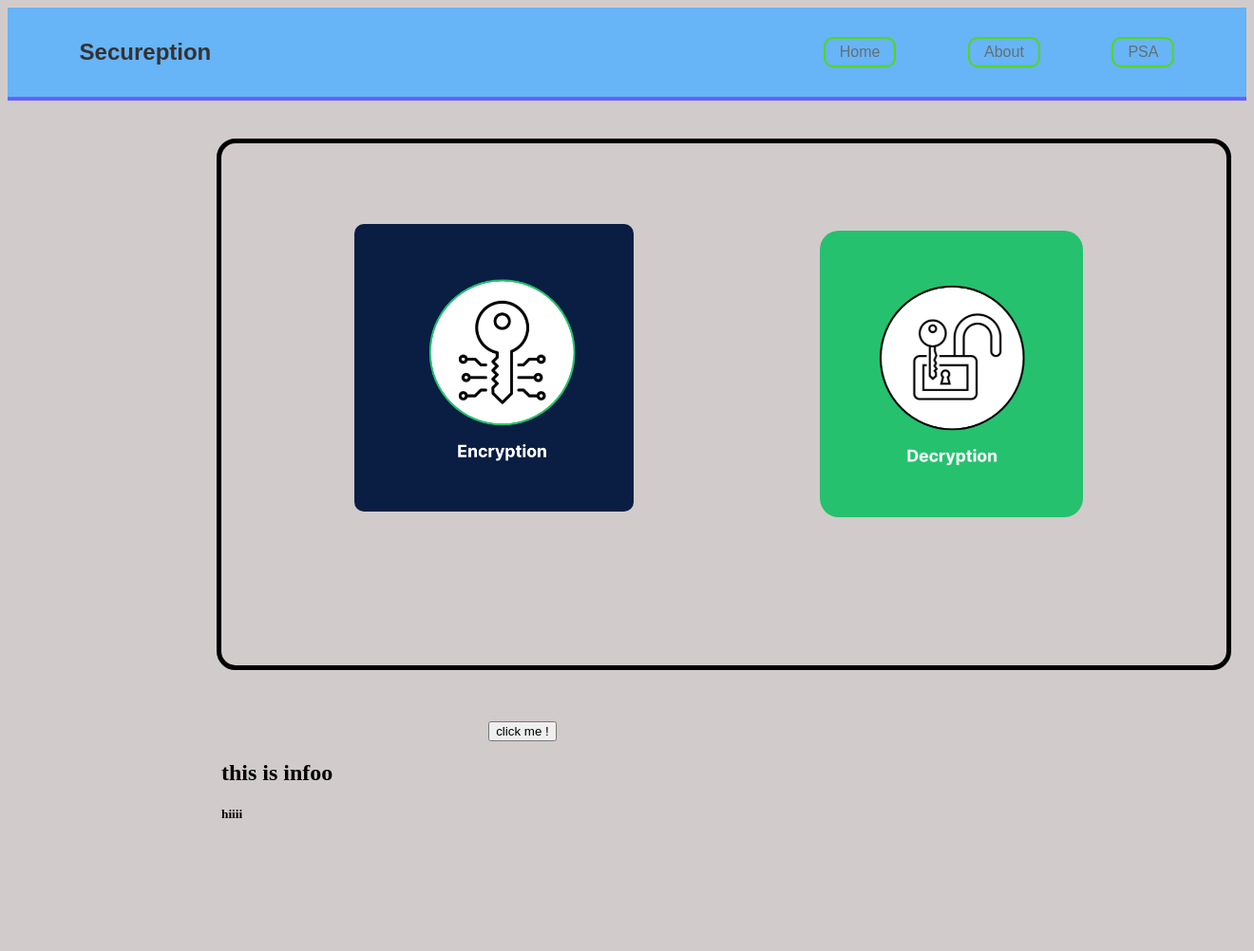
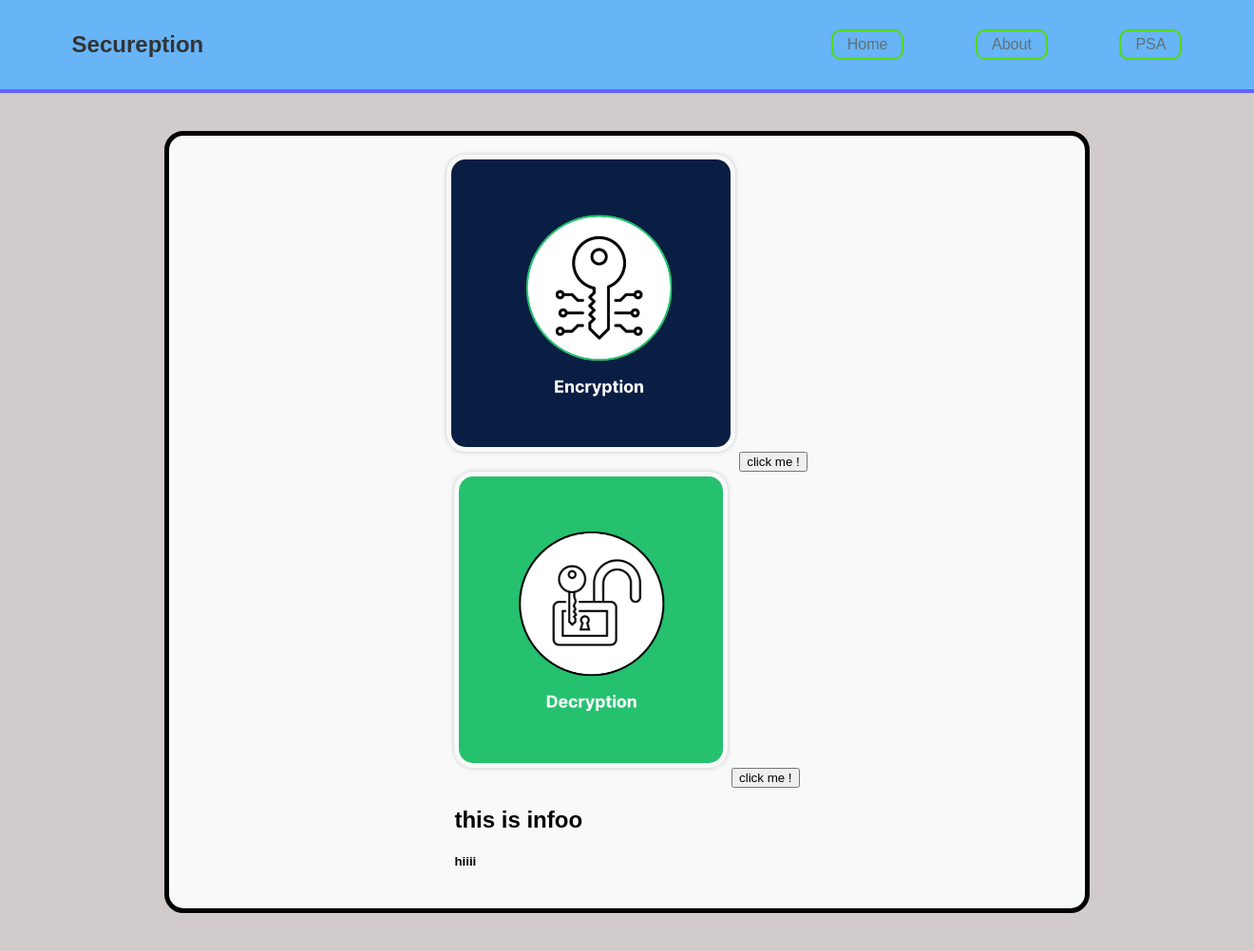
Before and after one commit to Thanush-07/Secureption-, a Flask app: page / in a window 1320 px wide. Shown: the whole page at 95% size. Before the commit the page ends 862 px from the top, so only its background shows below. Run offline with Flask 3, Linux system fonts and the light colour scheme.

Commit message:
style sheet updated

```diff
--- a/static/style.css
+++ b/static/style.css
@@ -1,3 +1,21 @@
+/* Reset body */
+body {
+  background-color: rgb(210, 203, 203);
+  font-family: Arial, sans-serif;
+  margin: 0;
+  padding: 0;
+}
+
+/* Glowing Title */
+.glow-title {
+  text-align: center;
+  font-size: 36px;
+  margin-top: 30px;
+  color: #fff;
+  text-shadow: 0 0 10px #0ff, 0 0 20px #0ff, 0 0 30px #0ff;
+}
+
+/* Navigation Bar */
 nav {
   height: 2.5cm;
   background-color: rgb(103, 180, 247);
@@ -6,7 +24,6 @@ nav {
   justify-content: space-between;
   padding: 0 2cm;
   border-bottom: 4px solid rgb(101, 96, 255);
-    font-family: Arial, sans-serif;
 }
 
 nav h2 {
@@ -37,59 +54,94 @@ nav h2 {
   color: white;
   border-radius: 20px;
 }
-body {
-    background-color: rgb(210, 203, 203);
-    background-size: fill;
-    background-repeat: no-repeat;
-    background-position: center; }
-#cont{
 
+/* Main Container */
+#cont {
+  margin: 40px auto;
+  padding: 20px;
+  width: 70%;
+  border: 5px solid black;
+  border-radius: 20px;
+  background-color: #f9f9f9;
+  transition: 0.3s;
+  display: flex;
+  flex-direction: column;
+  align-items: center;
+}
 
- border-color: black;
-    margin-top: 40px;
+#cont:hover {
+  border-color: rgb(241, 195, 149);
+  box-shadow: 0 0 20px rgba(255, 140, 0, 0.6);
+  transform: scale(1.02);
+}
 
-     height: 550px;
-     width:28cm;
-    position: relative;
-    margin-left:220px;
-   border: 5px;
+/* Image row (horizontal layout) */
+.image-row {
+  display: flex;
+  justify-content: center;
+  gap: 4rem;
+  flex-wrap: wrap;
+}
 
+/* Image sections */
+.section {
+  display: flex;
+  flex-direction: column;
+  align-items: center;
+}
+
+/* Images */
+#img1, #img2 {
+  height: 8cm;
   border-radius: 20px;
-   border-style: solid;
+  border: 5px solid transparent;
+  transition: all 0.3s ease-in-out;
+  box-shadow: 0 0 5px rgba(0, 0, 0, 0.2);
+  margin-bottom: 15px;
+}
 
+#img1:hover,
+#img2:hover {
+  border-color: rgb(0, 255, 255);
+  transform: scale(1.05);
+  box-shadow: 0 0 15px rgba(0, 255, 255, 0.6);
+}
 
+/* Buttons under images */
+.action-btn {
+  padding: 12px 30px;
+  font-size: 16px;
+  background-color: rgb(0, 191, 255);
+  color: white;
+  border: none;
+  border-radius: 10px;
+  cursor: pointer;
+  transition: 0.3s;
+  margin-bottom: 20px;
 }
-#cont:hover{
-border-color: rgb(241, 195, 149);
+
+.action-btn:hover {
+  background-color: rgb(0, 153, 204);
+  transform: scale(1.05);
 }
-#img1{
-    height:8cm;
-    position: relative;
-    left: 100px;
-    top: 70px;
-    margin-top: 15px;
-    border-radius: 20px;
-    margin-left: 40px;
-    border: 15px;
 
+/* Instruction button centered at bottom */
+.instruction-btn-container {
+  margin-top: 20px;
+}
+
+.instruction-btn {
+  padding: 12px 25px;
+  font-size: 16px;
+  background-color: rgb(255, 166, 0);
+  color: white;
+  border: none;
   border-radius: 10px;
+  cursor: pointer;
+  transition: 0.3s;
+}
 
-}#img1:hover{
-     border-color: rgb(153, 223, 223);
+.instruction-btn:hover {
+  background-color: rgb(255, 123, 0);
+  transform: scale(1.05);
 }
-#img2{
-    height: 8cm;
-    position: relative;
-    bottom: 230px;
-    left:630px; border-radius: 20px;
-    border: 5px;
-
-}
-#img2:hover{
-    border-color: azure;
-}
-#btn1{
-    border: 10px;
-    background-color: aquamarine;
-    margin-top: 100px;
-}
```
Lines whose indentation alone changed are shown as unchanged.
